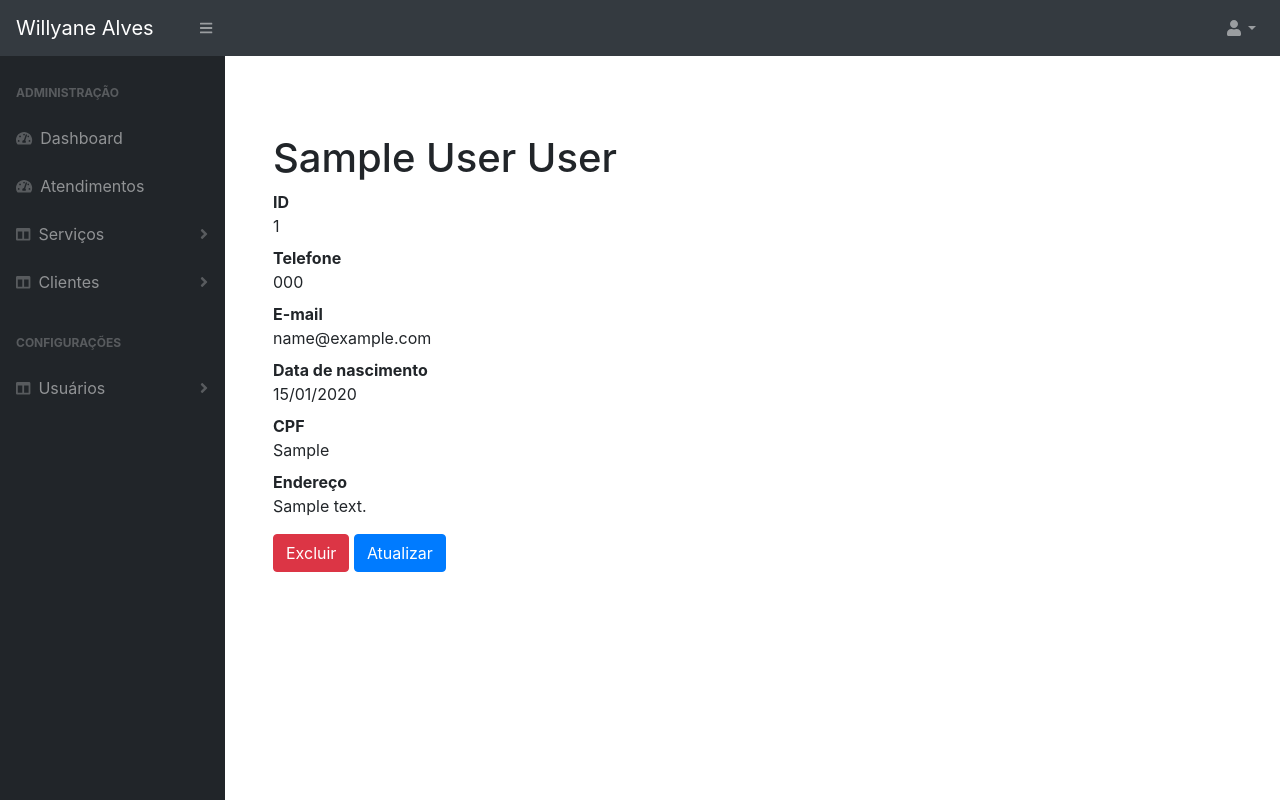
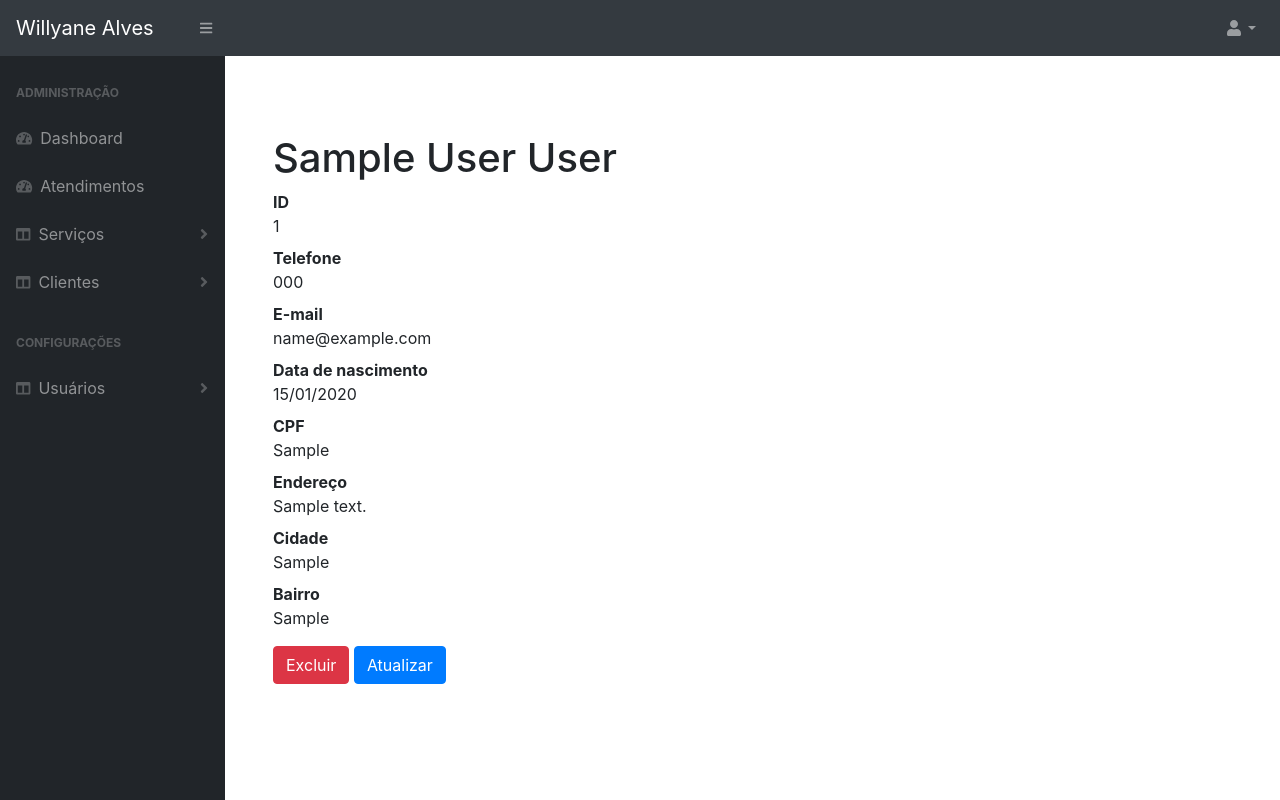
Before and after one commit to jocsakesley/willyane-alves, a Django app: template willyanealves/customers/templates/customers/detail_customers.html in a window 1280 px wide. Run offline with Django 3.2, Linux system fonts and the light colour scheme; the template is opened without the code that fills it: values that come from a table or form of the project are taken from there, others are empty; tables that the repository leaves empty hold one stand-in row (values such as "Sample post"); parts of the project's set-up code (start-up, migrations or seed data) failed here and were passed over; some libraries are stand-ins or nearby versions.

Commit message:
Updating customers detail

```diff
--- a/willyanealves/customers/templates/customers/detail_customers.html
+++ b/willyanealves/customers/templates/customers/detail_customers.html
@@ -25,6 +25,16 @@
                                       <dd>
                                        {{customer_detail.address}}
                                       </dd>
+
+                                      <dt>Cidade</dt>
+                                      <dd>
+                                       {{customer_detail.city}}
+                                      </dd>
+
+                                      <dt>Bairro</dt>
+                                      <dd>
+                                       {{customer_detail.district}}
+                                      </dd>
                                     </dl>
                                     <a class="btn btn-danger" href="{%url 'delete_customer' pk=customer_detail.pk%}" role="button">Excluir</a>
                                     <a class="btn btn-primary" href="{%url 'update_customer' pk=customer_detail.pk%}" role="button">Atualizar</a>
```
